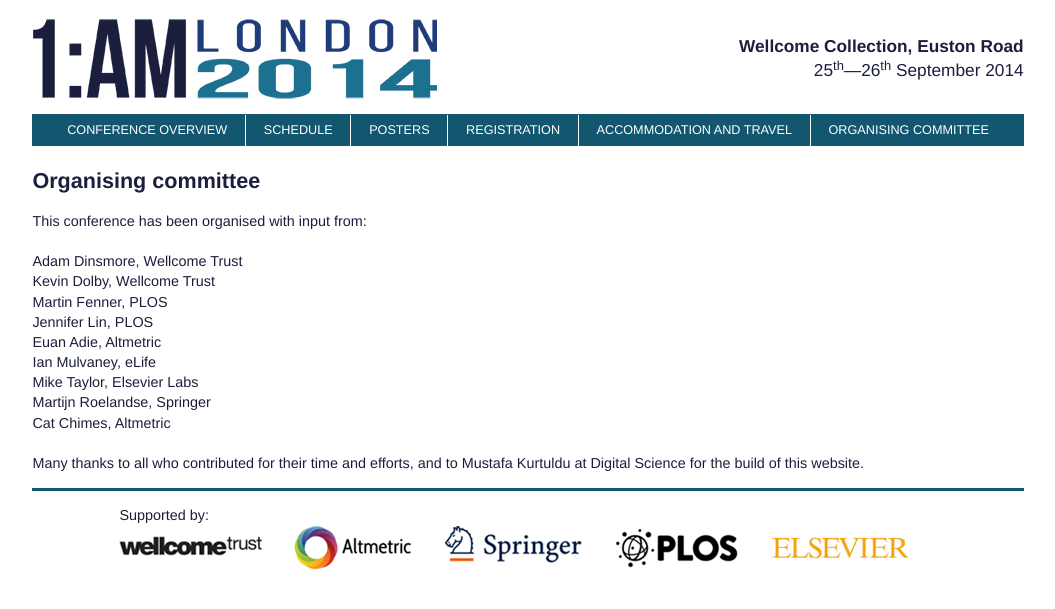
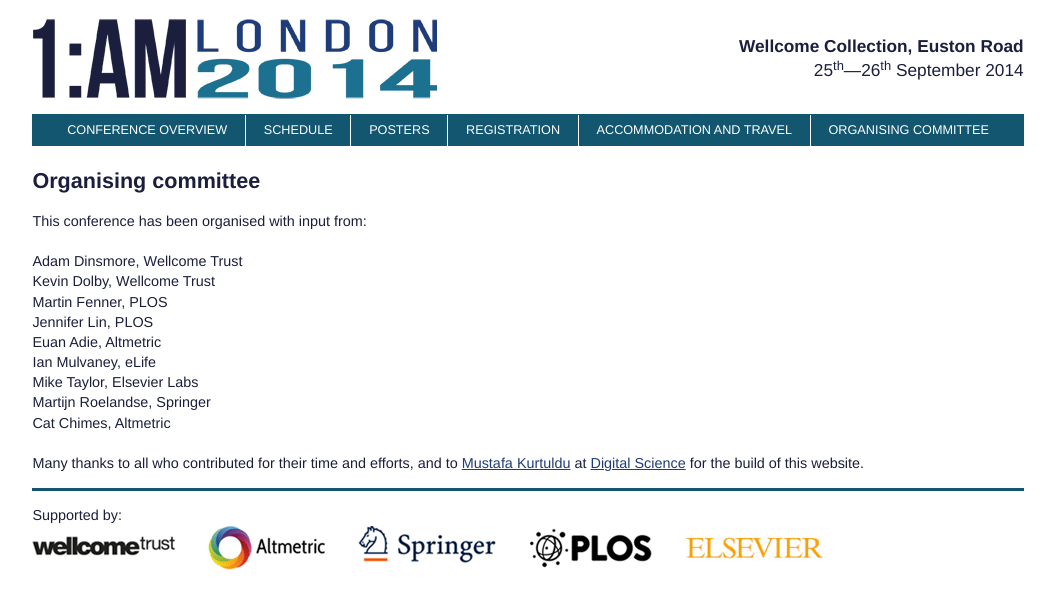
Before and after one commit to amconference/amconference.github.io, a Jekyll site: the page built from organising_committee/index.html, in a window 1280 px wide. Shown: the top 609 px of the page, without its empty margins (112-1167 px from the left). Built offline with Jekyll 4.4.1, drawn with Linux system fonts in a browser that asks for light colours; nearby versions of some CDN libraries.

Commit message:
text changes and minor css bug fixes

```diff
--- a/_layouts/organising.html
+++ b/_layouts/organising.html
@@ -18,7 +18,7 @@
 Martijn Roelandse, Springer<br/>
 Cat Chimes, Altmetric <br/>
 <br/>
-Many thanks to all who contributed for their time and efforts, and to Mustafa Kurtuldu at Digital Science for the build of this website.
+Many thanks to all who contributed for their time and efforts, and to <a href="https://www.digital-science.com/people/mustafa-kurtuldu">Mustafa Kurtuldu</a> at  <a href="https://www.digital-science.com/">Digital Science</a> for the build of this website.
 </p>
 
 
--- a/_layouts/schedule-details.html
+++ b/_layouts/schedule-details.html
@@ -60,7 +60,7 @@
 			<li>Paul Needham, PIRUS</li>
 			<li>Lisa Colledge, Senior Manager, Global Strategic Alliances</li>
 			<li>
-				Mike Thelwall, Professor of Information Science, and Kayvan Kousha, Researcher in webometrics and altmetrics at the Statistical Cybermetrics Research Group, University of Wolverhampto
+				Mike Thelwall, Professor of Information Science, and Kayvan Kousha, Researcher in webometrics and altmetrics at the Statistical Cybermetrics Research Group, University of Wolverhampton
 			</li>
 			<li>Other TBC</li>
 		</ul>
--- a/css/styles.css
+++ b/css/styles.css
@@ -144,7 +144,7 @@
     clear: both;
     border-top: 3px solid #125670;
     margin-top: 15px;
-    text-align: center;
+
   }
 
   footer img {
@@ -154,7 +154,7 @@
   footer span {
     display: block;
     margin-bottom: -10px;
-    padding: 0 0 0 87px;
+
     position: relative;
     text-align: left;
   }
@@ -179,6 +179,7 @@
   }
 
   #schedule-tabs {
+    margin-top: 15px;
     font-size: 1.2em;
     text-transform: uppercase;
     -webkit-touch-callout: none;
```
